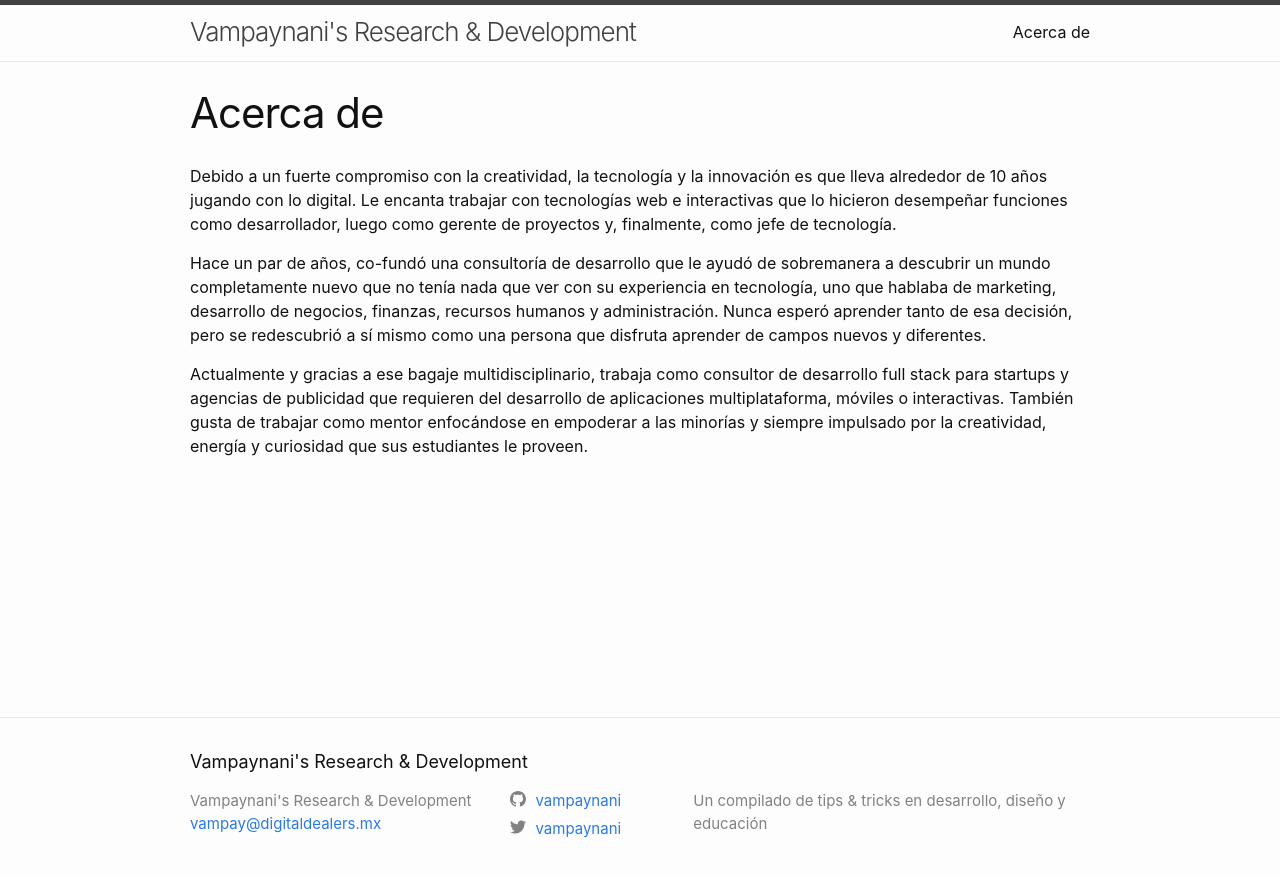
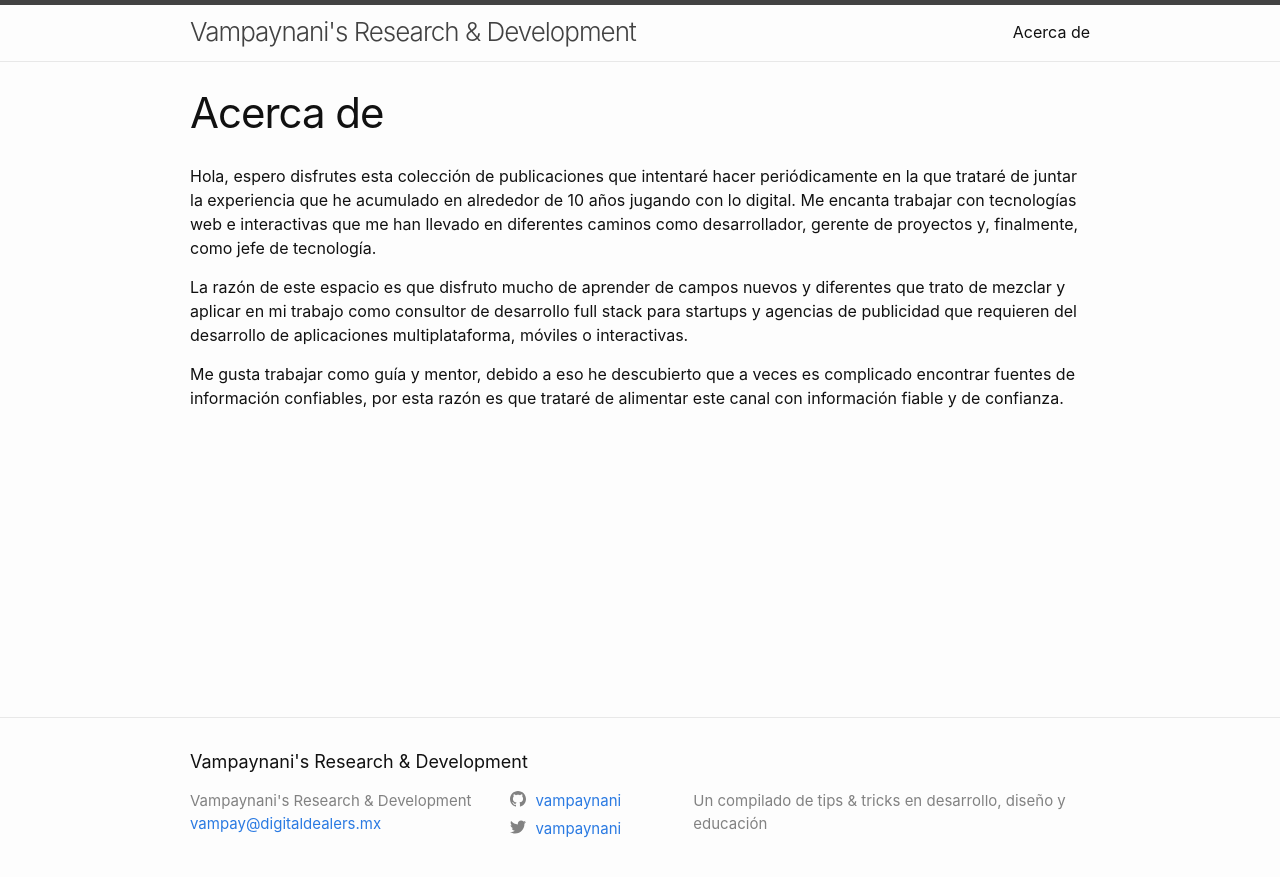
Before and after one commit to vampaynani/research-development, a Jekyll site: the page built from about.md, in a window 1280 px wide. Shown: the top 877 px of the page. Built offline with Jekyll 4.4.1, drawn with Linux system fonts in a browser that asks for light colours.

Commit message:
New about

```diff
--- a/about.md
+++ b/about.md
@@ -4,8 +4,13 @@ title: Acerca de
 permalink: /about/
 ---
 
-Debido a un fuerte compromiso con la creatividad, la tecnología y la innovación es que lleva alrededor de 10 años jugando con lo digital. Le encanta trabajar con tecnologías web e interactivas que lo hicieron desempeñar funciones como desarrollador, luego como gerente de proyectos y, finalmente, como jefe de tecnología.
+<!-- Debido a un fuerte compromiso con la creatividad, la tecnología y la innovación es que lleva alrededor de 10 años jugando con lo digital. Le encanta trabajar con tecnologías web e interactivas que lo hicieron desempeñar funciones como desarrollador, luego como gerente de proyectos y, finalmente, como jefe de tecnología.
 
 Hace un par de años, co-fundó una consultoría de desarrollo que le ayudó de sobremanera a descubrir un mundo completamente nuevo que no tenía nada que ver con su experiencia en tecnología, uno que hablaba de marketing, desarrollo de negocios, finanzas, recursos humanos y administración. Nunca esperó aprender tanto de esa decisión, pero se redescubrió a sí mismo como una persona que disfruta aprender de campos nuevos y diferentes.
 
-Actualmente y gracias a ese bagaje multidisciplinario, trabaja como consultor de desarrollo full stack para startups y agencias de publicidad que requieren del desarrollo de  aplicaciones multiplataforma, móviles o interactivas. También gusta de trabajar como mentor enfocándose en empoderar a las minorías y siempre impulsado por la creatividad, energía y curiosidad que sus estudiantes le proveen.
+Actualmente y gracias a ese bagaje multidisciplinario, trabaja como consultor de desarrollo full stack para startups y agencias de publicidad que requieren del desarrollo de  aplicaciones multiplataforma, móviles o interactivas. También gusta de trabajar como mentor enfocándose en empoderar a las minorías y siempre impulsado por la creatividad, energía y curiosidad que sus estudiantes le proveen.-->
+Hola, espero disfrutes esta colección de publicaciones que intentaré hacer periódicamente en la que trataré de juntar la experiencia que he acumulado en alrededor de 10 años jugando con lo digital. Me encanta trabajar con tecnologías web e interactivas que me han llevado en diferentes caminos como desarrollador, gerente de proyectos y, finalmente, como jefe de tecnología.
+
+La razón de este espacio es que disfruto mucho de aprender de campos nuevos y diferentes que trato de mezclar y aplicar en mi trabajo como consultor de desarrollo full stack para startups y agencias de publicidad que requieren del desarrollo de aplicaciones multiplataforma, móviles o interactivas.
+
+Me gusta trabajar como guía y mentor, debido a eso he descubierto que a veces es complicado encontrar fuentes de información confiables, por esta razón es que trataré de alimentar este canal con información fiable y de confianza.
```
